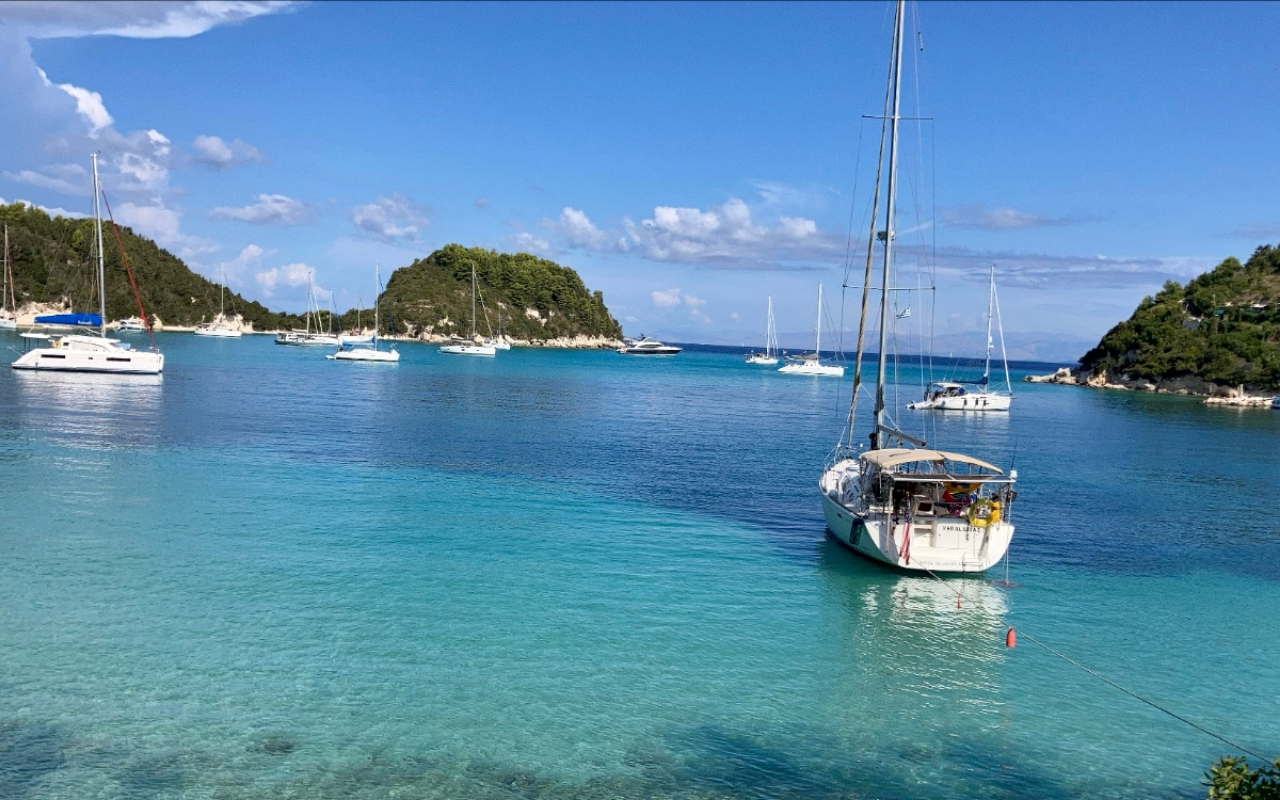
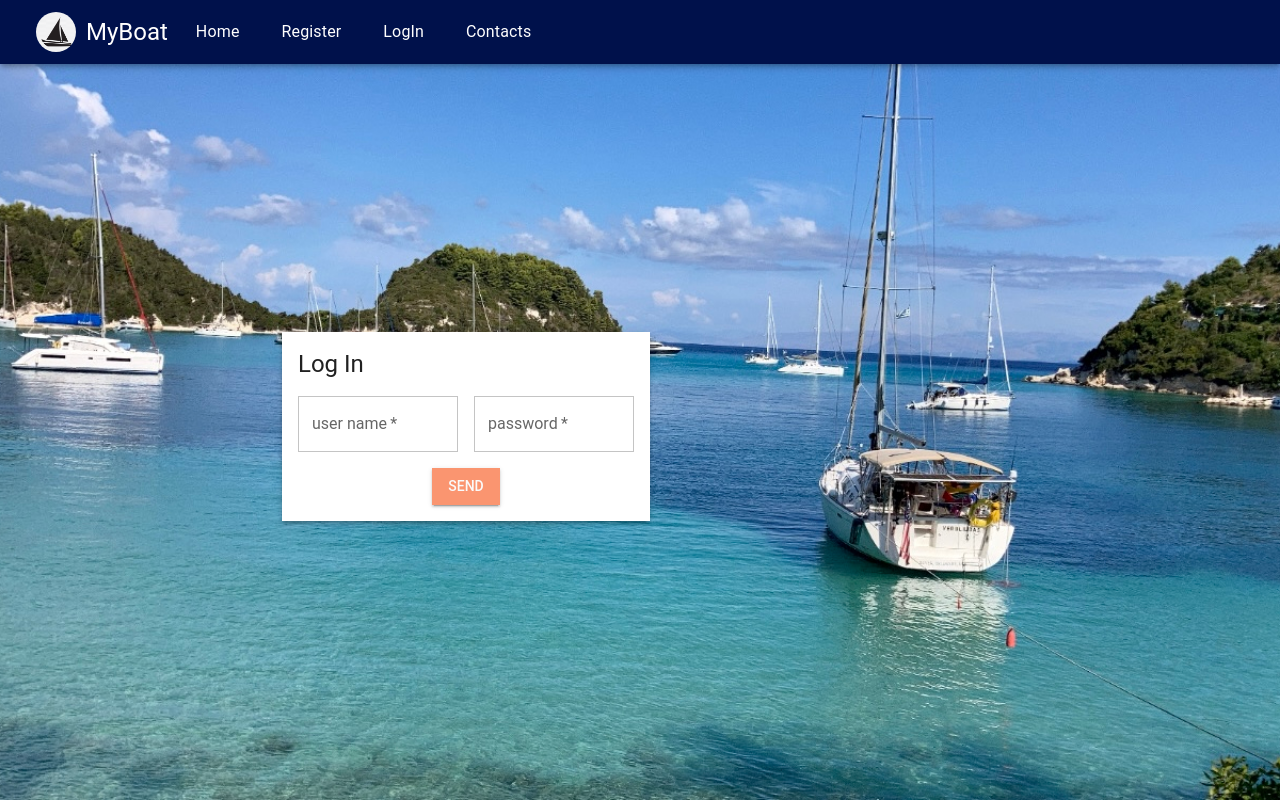
Before and after one commit to LaimaPetrauskiene/my-boat, a React (Create React App) app: page /login in a window 1280 px wide. Before the commit this address had no page. Built offline with nearby package versions, Linux system fonts and the light colour scheme; the HTML template or start-up script is replaced by a standard one.

Commit message:
logIn page done

```diff
--- a/src/App.jsx
+++ b/src/App.jsx
@@ -4,9 +4,10 @@ import "./app.css";
 
 import { Routes, Route } from "react-router-dom";
 
-import theme from "./styles/theme";
-import HomePage from "./pages/public-pages/home-page";
-import ContactsPage from "./pages/public-pages/contacts-page";
+import theme from './styles/theme';
+import HomePage from './pages/public-pages/home-page';
+import ContactsPage from './pages/public-pages/contacts-page';
+import LoginPage from './pages/visitor-pages/login-page'
 
 function App() {
   return (
@@ -15,6 +16,7 @@ function App() {
         <Routes>
           <Route path="/" element={<HomePage />} />
           <Route path="/contacts" element={<ContactsPage />} />
+          <Route path="/login" element={<LoginPage />} />
         </Routes>
       </CssBaseline>
     </ThemeProvider>
--- a/src/components/contactsForm/contactsForm.jsx
+++ b/src/components/contacts-form/contactsForm.jsx
@@ -15,7 +15,7 @@ const ContactsForm = () => {
         padding: 2,
       }}
     >
-      <Paper elevation={3}>
+      <Paper elevation={3} sx={{borderRadius: 2}}>
         <Typography variant="h5" sx={{ padding: 2 }}>
           You can get in touch with us by leaving your message here:
         </Typography>
@@ -25,6 +25,7 @@ const ContactsForm = () => {
             label="Message Text"
             placeholder="Message: max 200 symbols "
             multiline
+
           />
           <Box sx={{ display: "flex", gap: 2 }}>
             <TextField id="name" label="name" variant="outlined" />
--- a/src/components/home-page-card/HomePageCard.jsx
+++ b/src/components/home-page-card/HomePageCard.jsx
@@ -19,7 +19,7 @@ const HomePageCard = () => {
         padding: 2,
       }}
     >
-      <Paper elevation={3}>
+      <Paper elevation={3} sx={{borderRadius: 2}}>
         <Typography variant="h5" sx={{ padding: 2 }}>
           Best solution for your yacht charter
         </Typography>
@@ -40,7 +40,7 @@ const HomePageCard = () => {
           </Box>
         </Box>
         <Box sx={{ display: "flex", justifyContent: "center", pb: 3 }}>
-          <Button variant="contained" sx={{borderRadius: 2, backgroundColor: theme.palette.secondary.main}}>CONTINUE</Button>
+          <Button variant="contained" sx={{borderRadius: 2, backgroundColor: theme.palette.secondary.main}}>SEARCH</Button>
         </Box>
       </Paper>
     </Box>
--- /dev/null
+++ b/src/components/login-form/loginForm.jsx
@@ -0,0 +1,53 @@
+import React from "react";
+import { Box, TextField, Paper, Button, Typography } from "@mui/material";
+import theme from "../../styles/theme";
+
+const loginForm = () => {
+  return (
+    <Box
+      component="form"
+      sx={{
+        width: 400,
+
+        position: "absolute",
+        top: 300,
+        left: 250,
+        margin: 2,
+        padding: 2,
+      }}
+    >
+      <Paper elevation={3} sx={{ borderRadius: 2 }}>
+        <Typography variant="h5" sx={{ padding: 2 }}>
+          Log In
+        </Typography>
+        <Box sx={{ display: "flex", gap: 2, mx:2 }}>
+          <TextField
+            required
+            id="userName"
+            label="user name"
+            variant="outlined"
+          />
+          <TextField
+            required
+            id="password"
+            label="password"
+            variant="outlined"
+          />
+        </Box>
+        <Box sx={{ display: "flex", justifyContent: "center", py: 2 }}>
+          <Button
+            variant="contained"
+            sx={{
+              borderRadius: 2,
+              backgroundColor: theme.palette.secondary.main,
+            }}
+          >
+            SEND
+          </Button>
+        </Box>
+      </Paper>
+    </Box>
+  );
+};
+
+export default loginForm;
--- a/src/pages/public-pages/contacts-page.jsx
+++ b/src/pages/public-pages/contacts-page.jsx
@@ -1,6 +1,6 @@
 import React from 'react';
 import Navbar from "../../components/navbar/navbar";
-import ContactsForm from "../../components/contactsForm/contactsForm"
+import ContactsForm from "../../components/contacts-form/contactsForm"
 
 const ContactsPage = () => {
   return (
--- /dev/null
+++ b/src/pages/visitor-pages/login-page.jsx
@@ -0,0 +1,15 @@
+import React from "react";
+
+import Navbar from "../../components/navbar/navbar";
+import LoginForm from "../../components/login-form/loginForm";
+
+const LoginPage = () => {
+  return (
+    <>
+      <Navbar />
+      <LoginForm />
+    </>
+  );
+};
+
+export default LoginPage;
```
